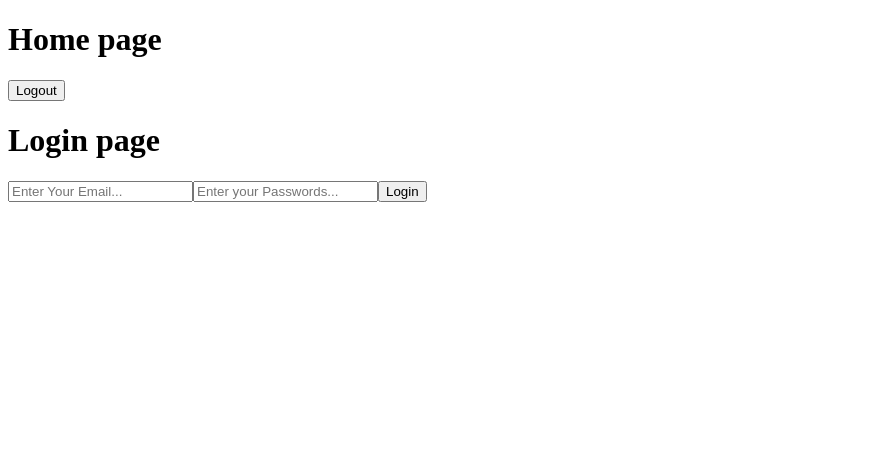
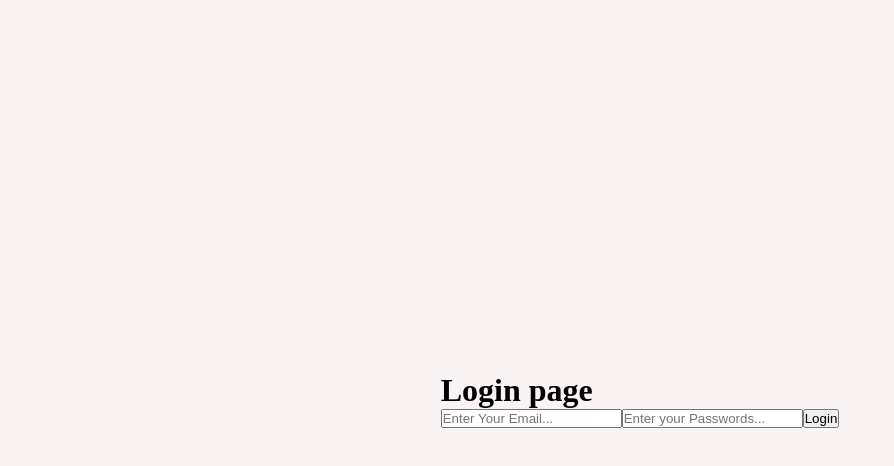
Before and after one commit to vardhan35/assignment, a React (Vite) app: page / in a window 1280 px wide. Shown: the top 466 px of the page, without its empty margins (0-894 px from the left). Built offline with nearby package versions, Linux system fonts and the light colour scheme.

Commit message:
Importing css into app

```diff
--- a/src/App.js
+++ b/src/App.js
@@ -1,11 +1,12 @@
 import React from "react";
 import Home from "./components/Home";
 import Login from "./components/Login";
+import "./app.css";
 
 const App = () => {
   return (
     <div className="app">
-      <Home />
+      {/* <Home /> */}
       <Login />
     </div>
   );
```
